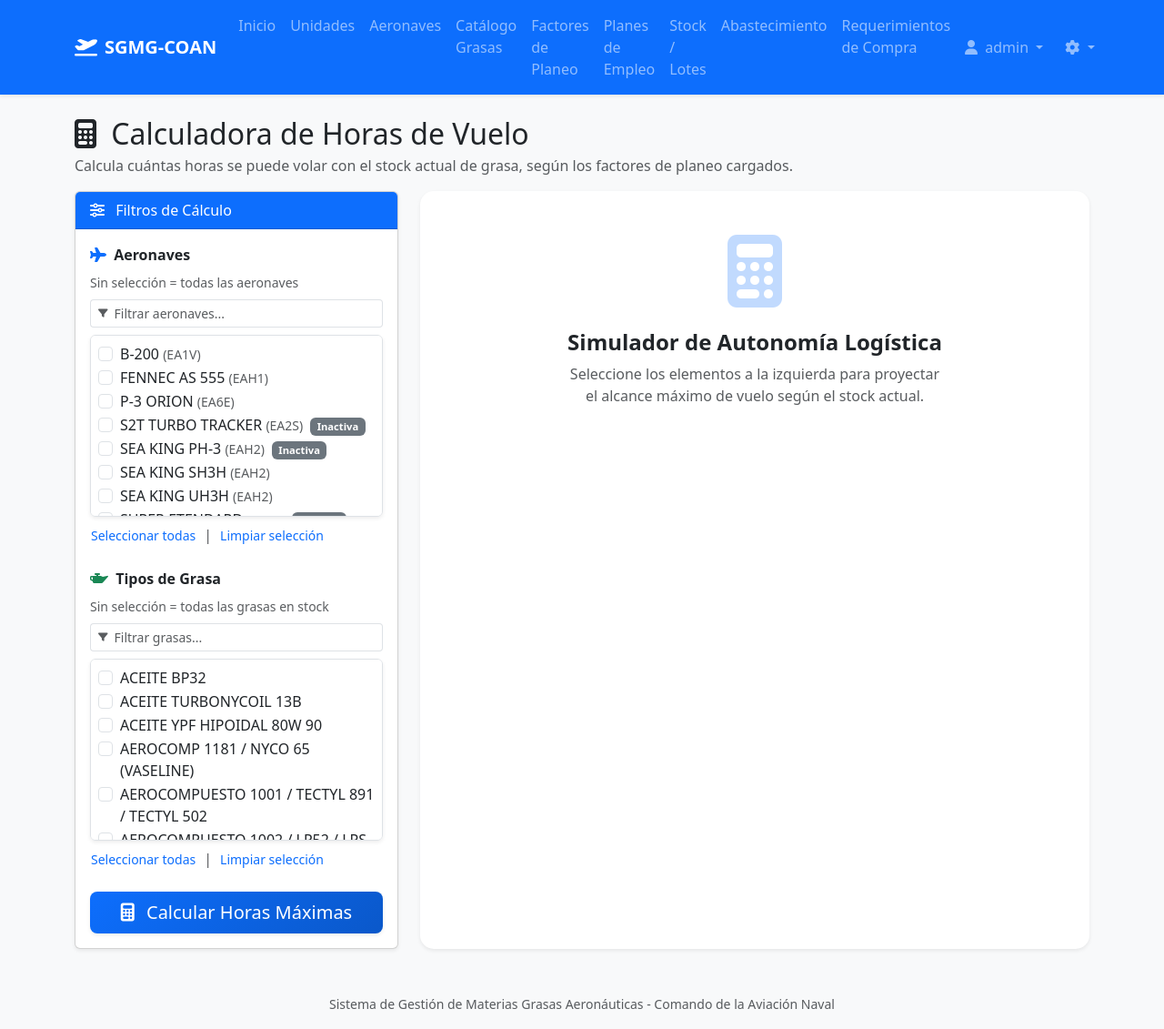
After one commit to Marco24s/Materias-Grasas, a Django app: page /tools/flight-hours/ in a window 1280 px wide. The commit adds this page. Shown: the whole page at 91% size. Run offline with Django 5.2, Linux system fonts and the light colour scheme; a user stored in the database is signed in; data comes from the database, SQL or seed files in the repository; both versions use the stored data as it was after the commit.

Commit message:
14_03_26_18_01

```diff
--- /dev/null
+++ b/core/templates/core/flight_hours_calculator.html
@@ -0,0 +1,233 @@
+{% extends 'base.html' %}
+{% load core_filters %}
+{% block title %}Calculadora de Horas de Vuelo{% endblock %}
+
+{% block content %}
+<div class="d-flex justify-content-between align-items-center mt-4 mb-3">
+    <div>
+        <h2 class="mb-0"><i class="fa-solid fa-calculator me-2"></i> Calculadora de Horas de Vuelo</h2>
+        <p class="text-muted mb-0 mt-1">Calcula cuántas horas se puede volar con el stock actual de grasa, según los factores de planeo cargados.</p>
+    </div>
+</div>
+
+<div class="row g-4">
+    <!-- Panel de Filtros -->
+    <div class="col-lg-4">
+        <div class="card shadow-sm h-100">
+            <div class="card-header bg-primary text-white">
+                <i class="fa-solid fa-sliders me-2"></i> Filtros de Cálculo
+            </div>
+            <div class="card-body">
+                <form method="post" action="{% url 'flight_hours_calculator' %}">
+                    {% csrf_token %}
+
+                    <div class="mb-4">
+                        <label class="form-label fw-semibold"><i class="fa-solid fa-plane me-1 text-primary"></i> Aeronaves</label>
+                        <small class="d-block text-muted mb-2">Sin selección = todas las aeronaves</small>
+
+                        <div class="input-group input-group-sm mb-2">
+                            <span class="input-group-text bg-white border-end-0"><i class="fa-solid fa-filter fa-xs text-muted"></i></span>
+                            <input type="text" class="form-control border-start-0 ps-0" placeholder="Filtrar aeronaves..." onkeyup="filterCheckboxes('aircraft-container', this.value)">
+                        </div>
+
+                        <div class="border rounded p-2 overflow-auto shadow-sm bg-white" style="max-height: 200px;" id="aircraft-container">
+                            {% for aircraft in aircrafts %}
+                            <div class="form-check checkbox-item">
+                                <input class="form-check-input aircraft-check" type="checkbox" name="aircraft_ids" value="{{ aircraft.id }}" id="ac_{{ aircraft.id }}"
+                                    {% if aircraft.id in selected_aircraft_ids %}checked{% endif %}>
+                                <label class="form-check-label d-block" for="ac_{{ aircraft.id }}" style="cursor: pointer;">
+                                    {{ aircraft.name }} <small class="text-muted">({{ aircraft.unit.name }})</small>
+                                    {% if not aircraft.is_active %}<span class="badge bg-secondary ms-1" style="font-size: 0.7em;">Inactiva</span>{% endif %}
+                                </label>
+                            </div>
+                            {% empty %}
+                            <p class="text-muted small mb-0">No hay aeronaves cargadas</p>
+                            {% endfor %}
+                        </div>
+
+                        <div class="mt-2 d-flex gap-2">
+                            <button type="button" class="btn btn-link btn-sm p-0 text-decoration-none" onclick="toggleAll('aircraft-check', true)">Seleccionar todas</button>
+                            <span class="text-muted">|</span>
+                            <button type="button" class="btn btn-link btn-sm p-0 text-decoration-none" onclick="toggleAll('aircraft-check', false)">Limpiar selección</button>
+                        </div>
+                    </div>
+
+                    <div class="mb-4">
+                        <label class="form-label fw-semibold"><i class="fa-solid fa-oil-can me-1 text-success"></i> Tipos de Grasa</label>
+                        <small class="d-block text-muted mb-2">Sin selección = todas las grasas en stock</small>
+
+                        <div class="input-group input-group-sm mb-2">
+                            <span class="input-group-text bg-white border-end-0"><i class="fa-solid fa-filter fa-xs text-muted"></i></span>
+                            <input type="text" class="form-control border-start-0 ps-0" placeholder="Filtrar grasas..." onkeyup="filterCheckboxes('grease-container', this.value)">
+                        </div>
+
+                        <div class="border rounded p-2 overflow-auto shadow-sm bg-white" style="max-height: 200px;" id="grease-container">
+                            {% for gt in grease_types %}
+                            <div class="form-check checkbox-item">
+                                <input class="form-check-input grease-check" type="checkbox" name="grease_ids" value="{{ gt.id }}" id="gt_{{ gt.id }}"
+                                    {% if gt.id in selected_grease_ids %}checked{% endif %}>
+                                <label class="form-check-label d-block" for="gt_{{ gt.id }}" style="cursor: pointer;">
+                                    {{ gt.nomenclatura }}
+                                </label>
+                            </div>
+                            {% empty %}
+                            <p class="text-muted small mb-0">No hay tipos de grasa cargados</p>
+                            {% endfor %}
+                        </div>
+
+                        <div class="mt-2 d-flex gap-2">
+                            <button type="button" class="btn btn-link btn-sm p-0 text-decoration-none" onclick="toggleAll('grease-check', true)">Seleccionar todas</button>
+                            <span class="text-muted">|</span>
+                            <button type="button" class="btn btn-link btn-sm p-0 text-decoration-none" onclick="toggleAll('grease-check', false)">Limpiar selección</button>
+                        </div>
+                    </div>
+
+                    <div class="d-grid">
+                        <button type="submit" class="btn btn-primary btn-lg border-0 shadow-sm" style="background: linear-gradient(135deg, #0d6efd 0%, #0a58ca 100%);">
+                            <i class="fa-solid fa-calculator me-2"></i> Calcular Horas Máximas
+                        </button>
+                    </div>
+                </form>
+            </div>
+        </div>
+    </div>
+
+    <!-- Panel de Resultados -->
+    <div class="col-lg-8">
+        {% if calculated %}
+            {% if no_consumption %}
+            <div class="alert alert-warning shadow-sm border-0 border-start border-4 border-warning">
+                <i class="fa-solid fa-triangle-exclamation me-2"></i>
+                No se encontraron factores de planeo cargados para las aeronaves y grasas seleccionadas.
+            </div>
+            {% elif max_hours is None %}
+            <div class="alert alert-secondary shadow-sm border-0 border-start border-4 border-secondary">
+                <i class="fa-solid fa-circle-info me-2"></i>
+                No hay datos suficientes para calcular. Verifique los factores de planeo.
+            </div>
+            {% else %}
+
+            <!-- Resultado Principal -->
+            <div class="card shadow-sm mb-4 border-0" style="background: linear-gradient(135deg, #0d6efd 0%, #0a58ca 100%);">
+                <div class="card-body text-white text-center py-4">
+                    <p class="mb-1 fs-6 opacity-75"><i class="fa-solid fa-clock me-1"></i> Horas Máximas Volables con el Stock Actual</p>
+                    <div class="display-3 fw-bold">{{ max_hours|floatformat:1 }} <small class="fs-3">hs</small></div>
+                    {% if bottleneck %}
+                    <p class="mt-2 mb-0 opacity-85">
+                        <i class="fa-solid fa-triangle-exclamation me-1 text-warning"></i>
+                        Cuello de botella: <strong>{{ bottleneck }}</strong>
+                    </p>
+                    {% endif %}
+                </div>
+            </div>
+
+            <!-- Tabla de Desglose -->
+            <div class="card shadow-sm border-0 overflow-hidden">
+                <div class="card-header bg-white fw-bold border-bottom py-3">
+                    <i class="fa-solid fa-table me-2 text-primary"></i> Desglose de Consumo Estimado
+                </div>
+                <div class="card-body p-0">
+                    <div class="table-responsive">
+                        <table class="table table-hover align-middle mb-0">
+                            <thead class="table-light">
+                                <tr>
+                                    <th>Grasa (Nomenclatura)</th>
+                                    <th class="text-end">Stock Disp.</th>
+                                    <th class="text-end">Consumo ({{ max_hours|floatformat:1 }}hs)</th>
+                                    <th class="text-end">Remanente</th>
+                                    <th class="text-center">Estado</th>
+                                </tr>
+                            </thead>
+                            <tbody>
+                                {% for item in breakdown %}
+                                <tr class="{% if item.is_bottleneck %}table-warning{% elif item.no_consumption %}table-light text-muted{% endif %}">
+                                    <td>
+                                        <div class="fw-bold">{{ item.nomenclatura }}</div>
+                                        {% if item.is_bottleneck %}
+                                        <span class="badge bg-warning text-dark" style="font-size: 0.75em;"><i class="fa-solid fa-triangle-exclamation me-1"></i>Crítica (Limitante)</span>
+                                        {% endif %}
+                                    </td>
+                                    <td class="text-end">{{ item.stock|smart_number }}</td>
+                                    <td class="text-end">
+                                        {% if item.no_consumption %}
+                                            <span class="text-muted small">sin consumo</span>
+                                        {% else %}
+                                            {{ item.consumption_at_max|smart_number }}
+                                        {% endif %}
+                                    </td>
+                                    <td class="text-end">
+                                        {% if item.no_consumption %}
+                                            <span class="text-muted">{{ item.stock|smart_number }}</span>
+                                        {% else %}
+                                            <span class="{% if item.is_bottleneck %}text-danger fw-bold{% else %}text-success fw-bold{% endif %}">
+                                                {{ item.stock_remaining|smart_number }}
+                                            </span>
+                                        {% endif %}
+                                    </td>
+                                    <td class="text-center">
+                                        {% if item.no_consumption %}
+                                            <span class="badge bg-secondary rounded-pill">Inactiva</span>
+                                        {% elif item.is_bottleneck %}
+                                            <span class="badge bg-danger rounded-pill">Agotada</span>
+                                        {% else %}
+                                            <span class="badge bg-success rounded-pill">OK</span>
+                                        {% endif %}
+                                    </td>
+                                </tr>
+                                {% endfor %}
+                            </tbody>
+                        </table>
+                    </div>
+                </div>
+            </div>
+
+            <div class="alert alert-info mt-3 py-2 border-0 shadow-sm bg-white" style="border-left: 4px solid #0dcaf0 !important;">
+                <small class="text-muted">
+                    <i class="fa-solid fa-circle-info me-1 text-info"></i>
+                    El cálculo proyecta el consumo sumando las tasas individuales de cada aeronave seleccionada sobre el stock disponible de cada grasa.
+                </small>
+            </div>
+            {% endif %}
+
+        {% else %}
+        <!-- Estado inicial -->
+        <div class="card shadow-sm border-0 h-100 d-flex align-items-center justify-content-center bg-white" style="min-height: 400px; border-radius: 15px;">
+            <div class="card-body text-center py-5">
+                <div class="mb-4 text-primary opacity-25">
+                    <i class="fa-solid fa-calculator fa-5x"></i>
+                </div>
+                <h4 class="text-dark fw-bold">Simulador de Autonomía Logística</h4>
+                <p class="text-muted">Seleccione los elementos a la izquierda para proyectar<br>el alcance máximo de vuelo según el stock actual.</p>
+            </div>
+        </div>
+        {% endif %}
+    </div>
+</div>
+
+<script>
+function toggleAll(className, value) {
+    const checks = document.getElementsByClassName(className);
+    for (let check of checks) {
+        // Only toggle those that are currently visible (not filtered out)
+        if (check.closest('.checkbox-item').style.display !== 'none') {
+            check.checked = value;
+        }
+    }
+}
+
+function filterCheckboxes(containerId, query) {
+    const container = document.getElementById(containerId);
+    const items = container.getElementsByClassName('checkbox-item');
+    const filter = query.toLowerCase();
+
+    for (let item of items) {
+        const text = item.textContent || item.innerText;
+        if (text.toLowerCase().indexOf(filter) > -1) {
+            item.style.display = "";
+        } else {
+            item.style.display = "none";
+        }
+    }
+}
+</script>
+{% endblock %}
--- a/core/templates/core/procurementrequirement_list.html
+++ b/core/templates/core/procurementrequirement_list.html
@@ -64,6 +64,10 @@
                         <td>{{ req.requested_by.username|default:"-" }}</td>
                         <td class="no-print">
                             <a href="{% url 'requirement_update' req.id %}" class="btn btn-sm btn-outline-primary" title="Actualizar Estado o Notas"><i class="fa-solid fa-pen-to-square"></i> Editar</a>
+                            <form method="post" action="{% url 'requirement_delete' req.id %}" class="d-inline" onsubmit="return confirm('¿Eliminar el requerimiento #{{ req.id }} de {{ req.grease_type.nomenclatura }}?');">
+                                {% csrf_token %}
+                                <button type="submit" class="btn btn-sm btn-outline-danger ms-1" title="Eliminar Requerimiento"><i class="fa-solid fa-trash"></i></button>
+                            </form>
                         </td>
                     </tr>
                     {% empty %}
--- a/core/urls.py
+++ b/core/urls.py
@@ -53,6 +53,9 @@ urlpatterns = [
     path('stock/<int:pk>/retest/', views.RetestBatchView.as_view(), name='batch_retest'),
     path('stock/consume/', views.ConsumeGreaseView.as_view(), name='consume_grease'),
 
+    # Flight Hours Calculator
+    path('tools/flight-hours/', views.FlightHoursCalculatorView.as_view(), name='flight_hours_calculator'),
+
     # Procurement Forecasting
     path('procurement/', views.ProcurementForecastingView.as_view(), name='procurement_forecast'),
     path('procurement/export/', views.export_procurement_forecast_csv, name='export_procurement_forecast_csv'),
@@ -62,6 +65,7 @@ urlpatterns = [
     path('procurement/requirements/', views.ProcurementRequirementListView.as_view(), name='requirement_list'),
     path('procurement/requirements/add/<int:grease_type_id>/', views.CreateRequirementFromForecastView.as_view(), name='requirement_create_from_forecast'),
     path('procurement/requirements/<int:pk>/edit/', views.ProcurementRequirementUpdateView.as_view(), name='requirement_update'),
+    path('procurement/requirements/<int:pk>/delete/', views.ProcurementRequirementDeleteView.as_view(), name='requirement_delete'),
     path('procurement/requirements/export/', views.export_requirements_csv, name='export_requirements_csv'),
 
     # Exports
--- a/core/views.py
+++ b/core/views.py
@@ -104,20 +104,30 @@ def home(request):
                     continue
 
             if total_projected > data['available']:
+                active_req = ProcurementRequirement.objects.filter(
+                    grease_type__nomenclatura=nom,
+                    status__in=['PENDING', 'ORDERED']
+                ).first()
                 stock_alerts.append({
                     'grease_type': data['grease_type'],
                     'shortfall': total_projected - data['available'],
                     'available': data['available'],
-                    'projected': total_projected
+                    'projected': total_projected,
+                    'active_requirement': active_req,
                 })
 
             # Alertas de Stock Crítico (por debajo del Stock Mínimo)
             if data['available'] < data['minimum_stock']:
+                active_req_critical = ProcurementRequirement.objects.filter(
+                    grease_type__nomenclatura=nom,
+                    status__in=['PENDING', 'ORDERED']
+                ).first()
                 critical_stock_alerts.append({
                     'grease_type': data['grease_type'],
                     'available': data['available'],
                     'minimum_stock': data['minimum_stock'],
-                    'shortfall': data['minimum_stock'] - data['available']
+                    'shortfall': data['minimum_stock'] - data['available'],
+                    'active_requirement': active_req_critical,
                 })
 
     return render(request, 'core/home.html', {
@@ -662,6 +672,124 @@ class ProcurementForecastingView(LoginRequiredMixin, TemplateView):
 
         return context
 
+# --- Flight Hours Calculator ---
+class FlightHoursCalculatorView(LoginRequiredMixin, TemplateView):
+    template_name = 'core/flight_hours_calculator.html'
+
+    def get_context_data(self, **kwargs):
+        context = super().get_context_data(**kwargs)
+        context['aircrafts'] = AircraftModel.objects.all().order_by('name')
+        # SQLite-compatible: get one GreaseType per unique nomenclatura
+        from django.db.models import Min
+        unique_ids = GreaseType.objects.values('nomenclatura').annotate(min_id=Min('id')).values_list('min_id', flat=True)
+        context['grease_types'] = GreaseType.objects.filter(pk__in=unique_ids).order_by('nomenclatura')
+        return context
+
+    def post(self, request, *args, **kwargs):
+        from decimal import Decimal
+
+        selected_aircraft_ids = request.POST.getlist('aircraft_ids')
+        selected_grease_ids = request.POST.getlist('grease_ids')
+
+        all_aircrafts = AircraftModel.objects.all().order_by('name')
+        from django.db.models import Min
+        unique_ids = GreaseType.objects.values('nomenclatura').annotate(min_id=Min('id')).values_list('min_id', flat=True)
+        all_grease_types = GreaseType.objects.filter(pk__in=unique_ids).order_by('nomenclatura')
+
+        # Determinar aeronaves seleccionadas (vacío = todas)
+        if selected_aircraft_ids:
+            target_aircrafts = AircraftModel.objects.filter(pk__in=selected_aircraft_ids)
+        else:
+            target_aircrafts = all_aircrafts
+
+        # Recopilar tasas de consumo agrupadas por nomenclatura
+        consumption_rates = {}  # nomenclatura -> tasa_total
+        for aircraft in target_aircrafts:
+            for assoc in aircraft.grease_associations.all():
+                nom = assoc.grease_type.nomenclatura
+                # Si se filtraron grasas específicas, ignorar las no seleccionadas
+                if selected_grease_ids and str(assoc.grease_type.pk) not in selected_grease_ids:
+                    # Check by nomenclatura too in case multiple presentations
+                    continue
+                rate = assoc.hourly_consumption_rate
+                consumption_rates[nom] = consumption_rates.get(nom, Decimal('0')) + rate
+
+        # Recopilar stock disponible agrupado por nomenclatura
+        stock_by_nom = {}
+        for gt in GreaseType.objects.all():
+            if selected_grease_ids and str(gt.pk) not in selected_grease_ids:
+                # Solo excluir si NINGUNA presentación de esta nomenclatura fue seleccionada
+                any_selected = GreaseType.objects.filter(
+                    pk__in=selected_grease_ids, nomenclatura=gt.nomenclatura
+                ).exists()
+                if not any_selected:
+                    continue
+            nom = gt.nomenclatura
+            avail = sum(
+                b.available_quantity
+                for b in gt.batches.filter(status__in=['SERVICEABLE', 'NEAR_EXPIRATION'])
+            )
+            stock_by_nom[nom] = stock_by_nom.get(nom, Decimal('0')) + avail
+
+        # Calcular H_max por cada grasa que tiene consumo
+        breakdown = []
+        max_hours = None
+        bottleneck = None
+        no_consumption = True
+
+        for nom, rate in consumption_rates.items():
+            if rate <= 0:
+                continue
+            no_consumption = False
+            stock = stock_by_nom.get(nom, Decimal('0'))
+            h = stock / rate
+            breakdown.append({
+                'nomenclatura': nom,
+                'stock': stock,
+                'rate': rate,
+                'h_max': h,
+                'is_bottleneck': False,
+            })
+            if max_hours is None or h < max_hours:
+                max_hours = h
+                bottleneck = nom
+
+        # Calcular consumo real a max_hours y marcar cuello de botella
+        if max_hours is not None:
+            for item in breakdown:
+                item['consumption_at_max'] = item['rate'] * max_hours
+                item['stock_remaining'] = item['stock'] - item['consumption_at_max']
+                if item['nomenclatura'] == bottleneck:
+                    item['is_bottleneck'] = True
+
+        # Grasas con stock pero sin consumo (no son limitantes pero informativas)
+        for nom, stock in stock_by_nom.items():
+            if nom not in consumption_rates:
+                breakdown.append({
+                    'nomenclatura': nom,
+                    'stock': stock,
+                    'rate': Decimal('0'),
+                    'h_max': None,
+                    'consumption_at_max': Decimal('0'),
+                    'stock_remaining': stock,
+                    'is_bottleneck': False,
+                    'no_consumption': True,
+                })
+
+        breakdown.sort(key=lambda x: x['nomenclatura'])
+
+        return render(request, self.template_name, {
+            'aircrafts': all_aircrafts,
+            'grease_types': all_grease_types,
+            'selected_aircraft_ids': [int(i) for i in selected_aircraft_ids],
+            'selected_grease_ids': [int(i) for i in selected_grease_ids],
+            'breakdown': breakdown,
+            'max_hours': max_hours,
+            'bottleneck': bottleneck,
+            'no_consumption': no_consumption,
+            'calculated': True,
+        })
+
 # --- CSV Exports ---
 @login_required
 def export_grease_batches_csv(request):
@@ -859,6 +987,15 @@ class ProcurementRequirementUpdateView(LogisticsRequiredMixin, SuccessMessageMix
     success_message = "Requerimiento actualizado exitosamente."
     extra_context = {'title': 'Editar Requerimiento de Adquisición'}
 
+class ProcurementRequirementDeleteView(LogisticsRequiredMixin, View):
+    def post(self, request, pk, *args, **kwargs):
+        from django.shortcuts import get_object_or_404
+        req = get_object_or_404(ProcurementRequirement, pk=pk)
+        grease_name = req.grease_type.nomenclatura
+        req.delete()
+        messages.success(request, f"Requerimiento #{pk} de {grease_name} eliminado exitosamente.")
+        return redirect('requirement_list')
+
 @login_required
 def export_requirements_csv(request):
     response = HttpResponse(content_type='text/csv; charset=utf-8')
--- a/templates/base.html
+++ b/templates/base.html
@@ -86,7 +86,9 @@
                             <ul class="dropdown-menu dropdown-menu-end shadow-sm" aria-labelledby="configDropdown">
                                 <li><h6 class="dropdown-header">Diccionarios del Sistema</h6></li>
                                 <li><a class="dropdown-item" href="{% url 'measurementunit_list' %}"><i class="fa-solid fa-scale-balanced me-2"></i>Unidades de Medida</a></li>
-                                <!-- More config entries can go here in the future -->
+                                <li><hr class="dropdown-divider"></li>
+                                <li><h6 class="dropdown-header">Herramientas</h6></li>
+                                <li><a class="dropdown-item {% if request.resolver_match.url_name == 'flight_hours_calculator' %}active{% endif %}" href="{% url 'flight_hours_calculator' %}"><i class="fa-solid fa-calculator me-2"></i>Calculadora de Horas de Vuelo</a></li>
                             </ul>
                         </li>
                         {% endif %}
```
Also changed, not shown: core/templates/core/home.html (+10 -2 lines), manual_usuario.md (added, +95 -0 lines), scripts/generate_manual_pdf.py (added, +99 -0 lines), db.sqlite3, 1 other file.
